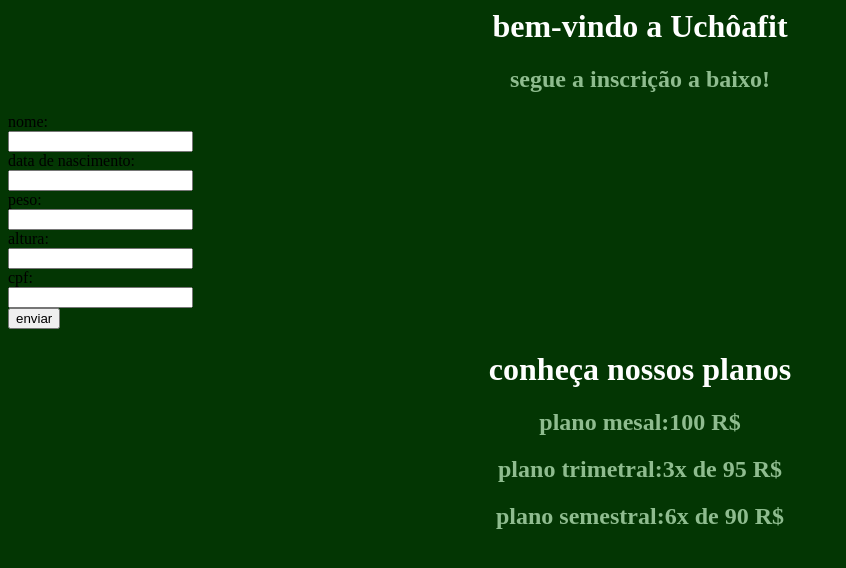
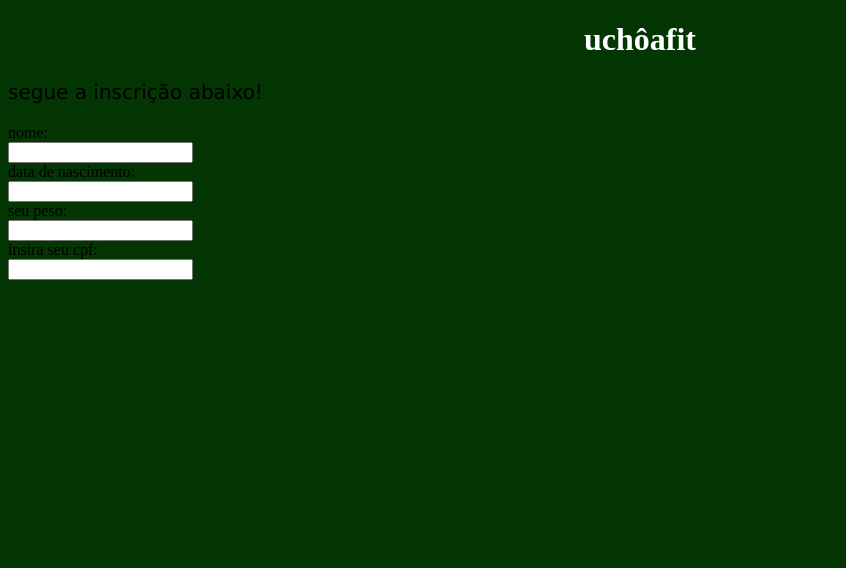
Before and after one commit to soraia-uchoa/teste, a plain HTML site: page index.html in a window 1280 px wide. Shown: the whole page, without its empty margins (0-846 px from the left). Drawn offline with Linux system fonts and the light colour scheme.

Commit message:
Update index.html

```diff
--- a/index.html
+++ b/index.html
@@ -1,3 +1,4 @@
+<!DOCTYPE html>
 <html lang="pt-br">
 <head>
     <meta charset="UTF-8">
@@ -6,31 +7,21 @@
     <title>Document</title>
 </head>
 <body>
-    <h1>bem-vindo a Uchôafit</h1>
-    <h2>segue a inscrição a baixo!</h2>
+    <h1 class="primeiro-titulo">uchôafit</h1>
+    <p  class="primeiro-paragrafo">segue a inscrição abaixo!</p>
 
-    <label for="fname">nome:</label><br>
-  <input type="text" id="fname" name="fname"><br>
-  <label for="data de nascimento">data de nascimento:</label><br>
-  <input type="text" id="data de nascimento" name="data de nascimento"><br>
-  <label for="lname">peso:</label><br>
-  <input type="text" id="lname" name="lname"><br>
-  <label for="tname">altura:</label><br>
-  <input type="text" id="tname" name="tname"><br>
-  <label for="cpf">cpf:</label><br>
-  <input type="text" id="cpf" name="cpf"><br>
+    <div class="inscricao">
+        <label for="fnome">nome:</label><br>
+        <input type="text" id="fnome" name="fnome"><br>
+        <label for="data">data de nascimento:</label><br>
+        <input type="text" id="data" name="data"><br>
+        <label for="peso">seu peso:</label><br>
+        <input type="text" id="peso" name="peso"><br>
+        <label for="cpf">insira seu cpf:</label><br>
+        <input type="text" id="cpf" name="cpf"><br>
+     </div>
 
-  <div class="button1">
-  <button class="button1">enviar</button>
-  </div>
-</form>
-
-    <h1>conheça nossos planos</h1>
-<h2>plano mesal:100 R$</h2>
-<h2>plano trimetral:3x de 95 R$</h2>
-<H2>plano semestral:6x de 90 R$</H2>
+    <h1 class="segundo titulo"></h1>
 
 </body>
 </html>
-</body>
-</html>
```
